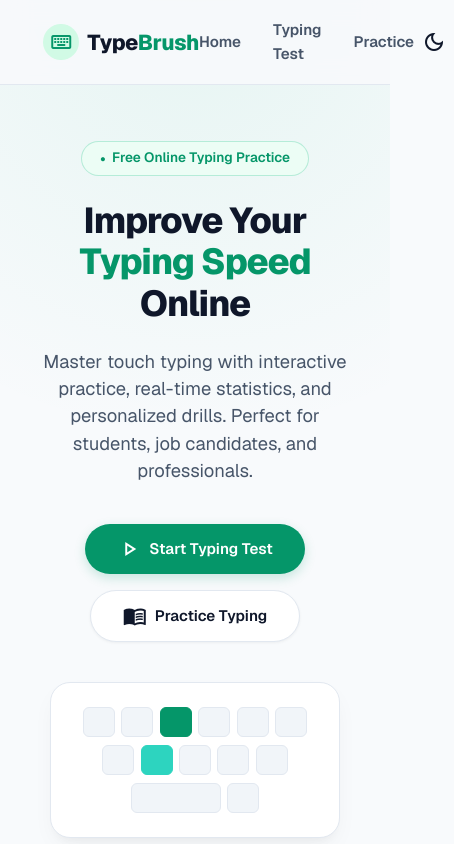
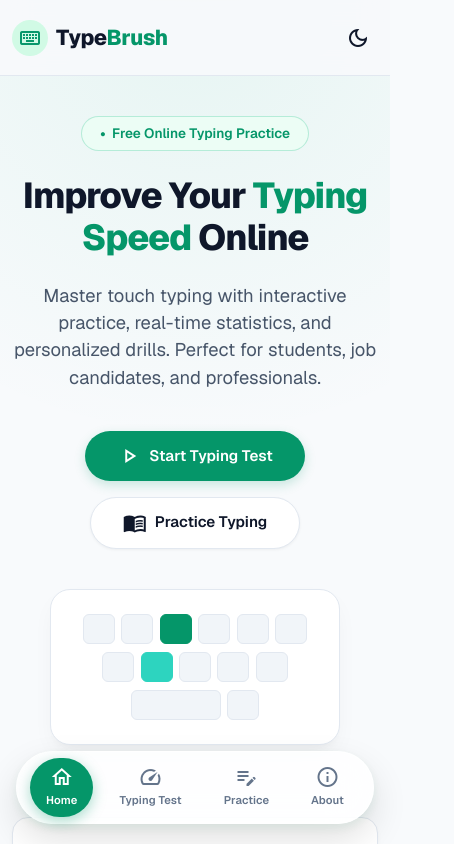
Before and after one commit to Abhijith45/typebrush, a Next.js app: page / in a window 390 px wide. Shown: the top 844 px of the page, 454 px wide, since content can reach past the window. Built offline with nearby package versions, Linux system fonts and the light colour scheme.

Commit message:
feat: optimize mobile & tablet responsiveness with 2/3 column grids and iphone glassmorphism bottom nav

```diff
--- a/src/app/globals.css
+++ b/src/app/globals.css
@@ -655,6 +655,136 @@ p {
   letter-spacing: -0.01em;
 }
 
+/* Responsive Grids & Layout Overrides */
+.grid-cards {
+  display: grid;
+  grid-template-columns: repeat(4, 1fr);
+  gap: 1.25rem;
+  margin-top: 1rem;
+}
+
+.result-breakdown-grid {
+  display: grid;
+  grid-template-columns: repeat(4, 1fr);
+  gap: 1.5rem;
+}
+
+@media (max-width: 1024px) {
+  .grid-cards,
+  .features-grid,
+  .result-breakdown-grid {
+    grid-template-columns: repeat(3, 1fr);
+    gap: 1rem;
+  }
+}
+
+@media (max-width: 640px) {
+  .grid-cards,
+  .features-grid,
+  .hero-stats-row,
+  .result-breakdown-grid {
+    grid-template-columns: repeat(2, 1fr);
+    gap: 0.75rem;
+  }
+
+  .card {
+    padding: 1.25rem 1rem;
+  }
+}
+
+/* iPhone Floating Glassmorphism Bottom Navigation Bar */
+.bottom-nav-wrapper {
+  display: none;
+}
+
+@media (max-width: 768px) {
+  :root {
+    --max-width: 100%;
+  }
+
+  .header-inner,
+  main,
+  footer .footer-inner {
+    padding-left: 0.75rem !important;
+    padding-right: 0.75rem !important;
+  }
+
+  main {
+    padding-top: 1.5rem !important;
+    padding-bottom: 6rem !important;
+    gap: 2rem !important;
+  }
+
+  .desktop-nav {
+    display: none !important;
+  }
+
+  .bottom-nav-wrapper {
+    display: block;
+    position: fixed;
+    bottom: 1.25rem;
+    left: 50%;
+    transform: translateX(-50%);
+    z-index: 1000;
+    width: calc(100% - 2rem);
+    max-width: 420px;
+    animation: slideUp 0.3s cubic-bezier(0.16, 1, 0.3, 1);
+  }
+
+  .bottom-nav {
+    background: rgba(255, 255, 255, 0.82);
+    backdrop-filter: blur(20px) saturate(180%);
+    -webkit-backdrop-filter: blur(20px) saturate(180%);
+    border: 1px solid rgba(255, 255, 255, 0.6);
+    border-radius: 9999px;
+    padding: 0.4rem 0.5rem;
+    display: flex;
+    justify-content: space-around;
+    align-items: center;
+    box-shadow: 0 16px 36px rgba(0, 0, 0, 0.12), 0 4px 12px rgba(5, 150, 105, 0.08);
+    transition: background-color 0.3s ease, border-color 0.3s ease, box-shadow 0.3s ease;
+  }
+
+  [data-theme="dark"] .bottom-nav {
+    background: rgba(15, 23, 42, 0.85);
+    border: 1px solid rgba(255, 255, 255, 0.12);
+    box-shadow: 0 16px 36px rgba(0, 0, 0, 0.4), 0 4px 16px rgba(16, 185, 129, 0.15);
+  }
+
+  .bottom-nav-item {
+    display: flex;
+    flex-direction: column;
+    align-items: center;
+    justify-content: center;
+    padding: 0.45rem 1rem;
+    border-radius: 9999px;
+    color: var(--sub-color);
+    text-decoration: none;
+    transition: all 0.25s cubic-bezier(0.4, 0, 0.2, 1);
+    gap: 0.15rem;
+  }
+
+  .bottom-nav-icon {
+    font-size: 1.4rem;
+  }
+
+  .bottom-nav-label {
+    font-size: 0.7rem;
+    font-weight: 600;
+    letter-spacing: 0.01em;
+  }
+
+  .bottom-nav-item.active {
+    background-color: var(--accent-color);
+    color: #ffffff;
+    box-shadow: 0 4px 14px rgba(5, 150, 105, 0.35);
+  }
+
+  [data-theme="dark"] .bottom-nav-item.active {
+    color: #0b1120;
+  }
+}
+
 /* Animations Keyframes */
 @keyframes fadeIn {
   from { opacity: 0; }
--- a/src/app/layout.js
+++ b/src/app/layout.js
@@ -2,6 +2,8 @@ import { Geist, Geist_Mono } from "next/font/google";
 import "./globals.css";
 import Header from "@/components/layout/Header";
 import Footer from "@/components/layout/Footer";
+import BottomNav from "@/components/layout/BottomNav";
+import Script from "next/script";
 
 const geistSans = Geist({
   variable: "--font-geist-sans",
@@ -43,8 +45,6 @@ export const metadata = {
   }
 };
 
-import Script from "next/script";
-
 export default function RootLayout({ children }) {
   return (
     <html lang="en" className={`${geistSans.variable} ${geistMono.variable}`} suppressHydrationWarning={true}>
@@ -69,6 +69,7 @@ export default function RootLayout({ children }) {
         <Header />
         <main>{children}</main>
         <Footer />
+        <BottomNav />
       </body>
     </html>
   );
--- /dev/null
+++ b/src/components/layout/BottomNav.js
@@ -0,0 +1,43 @@
+"use client";
+
+import Link from "next/link";
+import { usePathname } from "next/navigation";
+
+export default function BottomNav() {
+  const pathname = usePathname();
+
+  const navItems = [
+    { label: "Home", path: "/", icon: "home" },
+    { label: "Typing Test", path: "/typing-test", icon: "speed" },
+    { label: "Practice", path: "/typing-practice", icon: "edit_note" },
+    { label: "About", path: "/about", icon: "info" }
+  ];
+
+  return (
+    <div className="bottom-nav-wrapper">
+      <nav className="bottom-nav" aria-label="Mobile navigation bar">
+        {navItems.map((item) => {
+          const isActive =
+            item.path === "/"
+              ? pathname === "/"
+              : pathname.startsWith(item.path);
+
+          return (
+            <Link
+              key={item.path}
+              href={item.path}
+              className={`bottom-nav-item ${isActive ? "active" : ""}`}
+              aria-label={item.label}
+              aria-current={isActive ? "page" : undefined}
+            >
+              <span className="material-icons-outlined bottom-nav-icon">
+                {item.icon}
+              </span>
+              <span className="bottom-nav-label">{item.label}</span>
+            </Link>
+          );
+        })}
+      </nav>
+    </div>
+  );
+}
--- a/src/components/layout/Header.js
+++ b/src/components/layout/Header.js
@@ -14,7 +14,7 @@ export default function Header() {
           </Link>
         </div>
 
-        <nav style={{ display: "flex", gap: "2rem", alignItems: "center" }}>
+        <nav className="desktop-nav" style={{ display: "flex", gap: "2rem", alignItems: "center" }}>
           <Link href="/" style={{ fontWeight: "600", fontSize: "0.95rem" }}>
             Home
           </Link>
--- a/src/components/typing/TypingResult.js
+++ b/src/components/typing/TypingResult.js
@@ -77,7 +77,7 @@ export default function TypingResult({
         </div>
       </div>
 
-      <div className="result-card" style={{ display: "grid", gridTemplateColumns: "1fr 1fr 1fr 1fr", gap: "1.5rem", marginTop:'1rem' }}>
+      <div className="result-card result-breakdown-grid" style={{ marginTop: '1rem' }}>
         <div>
           <p style={{ color: "var(--sub-color)", fontSize: "1.05rem", marginBottom: "0.25rem", display: "flex", alignItems: "center", gap: "0.3rem" }}>
             <span className="material-icons-outlined" style={{ fontSize: "1.35rem", color: "#ef4444" }}>error_outline</span>
```
